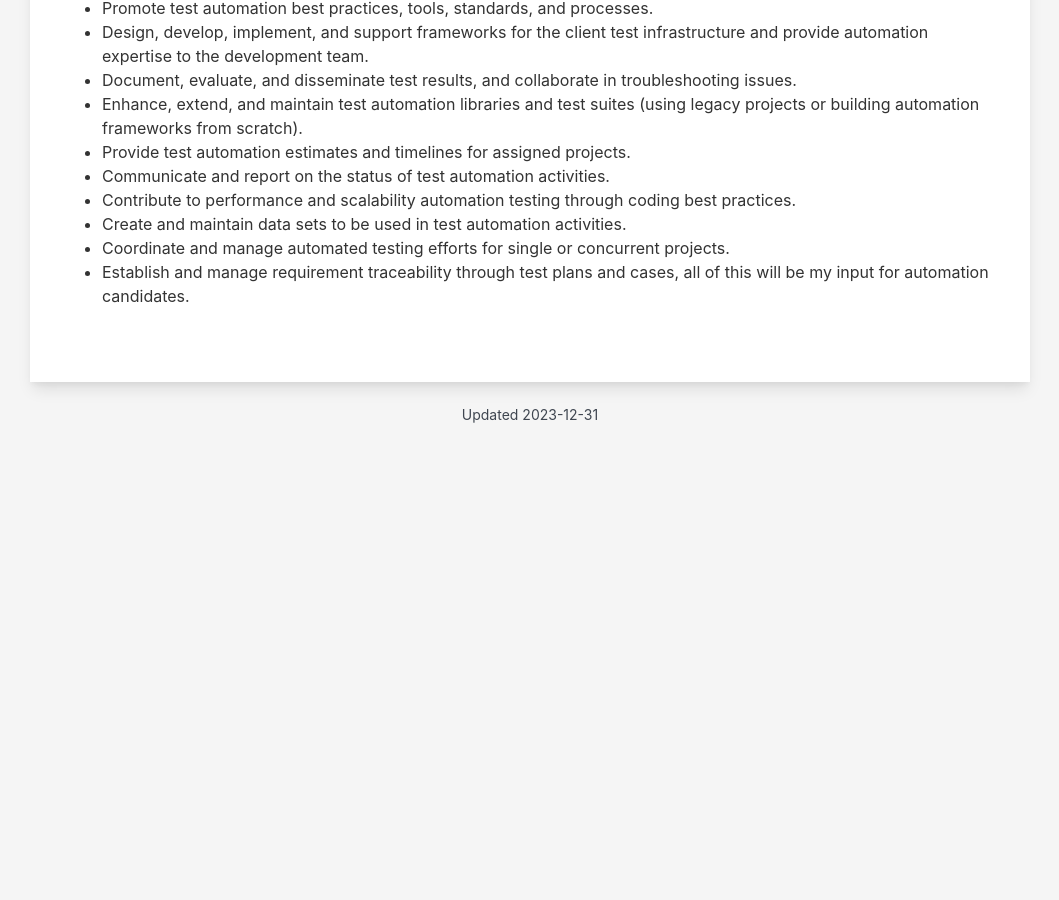
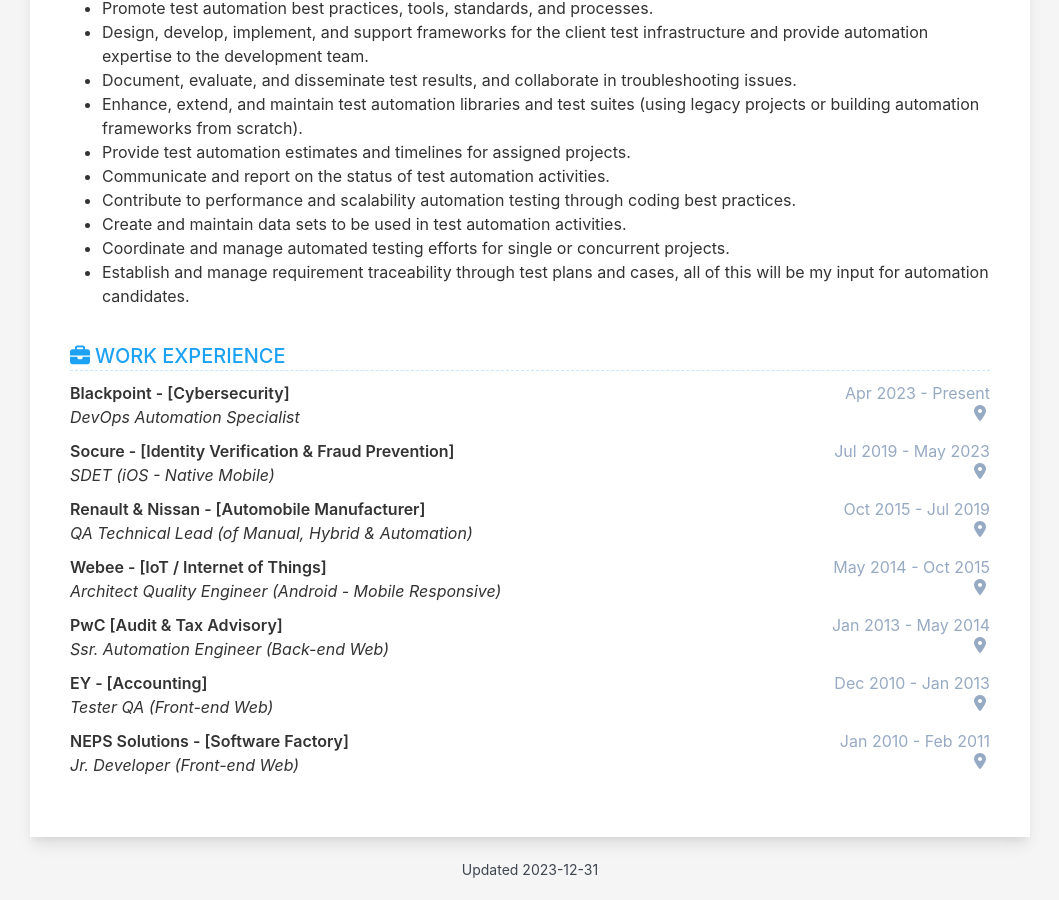
Before and after one commit to cvera08/short-resume, a Jekyll site: the page built from index.html, in a window 1280 px wide and 900 px high, scrolled down 1551 px. Shown: the whole window, without its empty margins (110-1169 px from the left). Built offline with Jekyll 4.4.1, drawn with Linux system fonts in a browser that asks for light colours; before the commit the page ends 1996 px from its top, so only the background shows below that.

Commit message:
feat: work experience

```diff
--- a/_data/data.yml
+++ b/_data/data.yml
@@ -93,3 +93,60 @@ reference:
     - Coordinate and manage automated testing efforts for single or concurrent projects.
     - Establish and manage requirement traceability through test plans and cases, all of this will be my input for automation candidates.
     <br>
+
+experience:
+  show: true
+  order: 7
+  title: WORK EXPERIENCE
+  description: |
+
+  items:
+    - company: Blackpoint - [Cybersecurity]
+      link:
+      tags:
+      date: Apr 2023 - Present
+      role: DevOps Automation Specialist
+      location:
+      description: |
+
+    - company: Socure - [Identity Verification & Fraud Prevention]
+      link:
+      tags:
+      date: Jul 2019 - May 2023
+      role: SDET (iOS - Native Mobile)
+      location:
+      description: |
+
+    - company: Renault & Nissan - [Automobile Manufacturer]
+      link:
+      tags:
+      date: Oct 2015 - Jul 2019
+      role: QA Technical Lead (of Manual, Hybrid & Automation)
+      location:
+      description: |
+
+    - company: Webee - [IoT / Internet of Things]
+      link:
+      tags:
+      date: May 2014 - Oct 2015
+      role: Architect Quality Engineer (Android - Mobile Responsive)
+      location:
+      description: |
+
+    - company: PwC [Audit & Tax Advisory]
+      date: Jan 2013 - May 2014
+      role: Ssr. Automation Engineer (Back-end Web)
+      location:
+      description: |
+
+    - company: EY - [Accounting]
+      date: Dec 2010 - Jan 2013
+      role: Tester QA (Front-end Web)
+      location:
+      description: |
+
+    - company: NEPS Solutions - [Software Factory]
+      date: Jan 2010 - Feb 2011
+      role: Jr. Developer (Front-end Web)
+      location:
+      description: |
```
